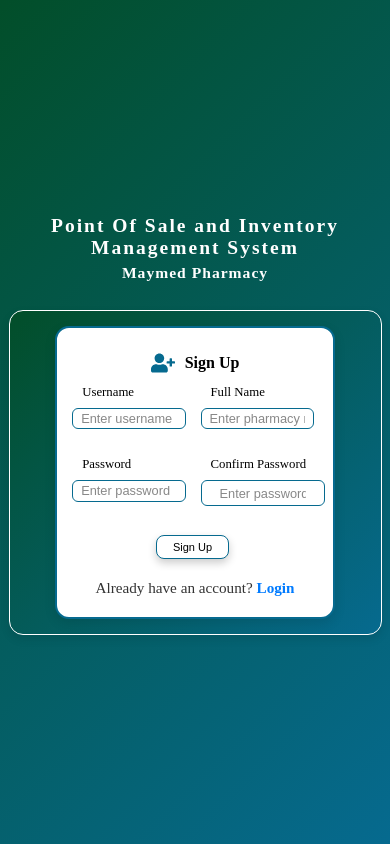
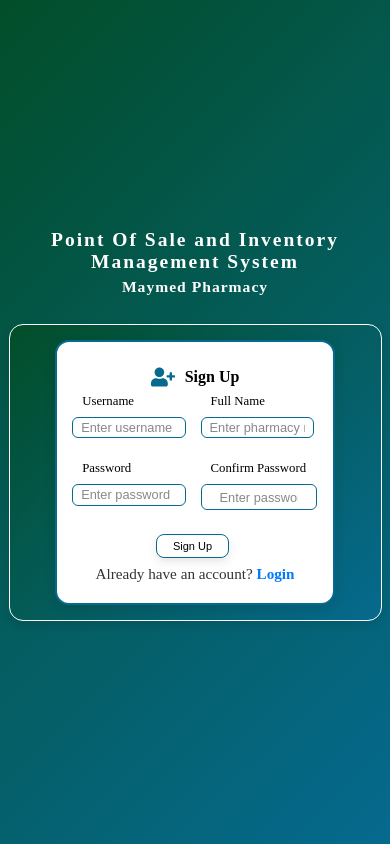
Before and after one commit to pharmacysystem950-hub/noorhayapharmacysystem, a React (Create React App) app: page /signup in a window 390 px wide. Built offline with nearby package versions, Linux system fonts and the light colour scheme.

Commit message:
make ui responsive in all size of screens

```diff
--- a/src/styles/SignUpPage.css
+++ b/src/styles/SignUpPage.css
@@ -58,7 +58,7 @@
     margin: 5px;
     width: 70%;
     max-width: 850px;
-    height: 73%;
+    height:68%;
     max-height: 750px;                  /* center headings/text */
 }
 
@@ -116,7 +116,7 @@ input[type="password"]::placeholder {
 #usernamey,
 #pharmacyNamey,
 #passwordy {
-    width: 77%;
+    width: 70%;
     max-width: 250px;
     max-height: 100px;          /* prevents oversized inputs */
     height: 13%;
@@ -127,6 +127,7 @@ input[type="password"]::placeholder {
     padding: 8px 18px;          /* more comfortable typing */
     font-size: 14px;
     margin-top: 0%;
+    margin-bottom: 0%;
     column-gap: 1.5rem;
 
 }
@@ -156,7 +157,6 @@ input[type="password"]::placeholder {
   font-size: 1.2rem;
   font-weight: 600;
   color: black;
-  margin-bottom: 20px;
 }
 
 .signup-icon {
@@ -176,8 +176,9 @@ input[type="password"]::placeholder {
     margin: 15px auto;  /* auto left & right centers it */
     color: black;          /* white text */
     transition: all 0.3s ease; /* smooth hover effect */
-    box-shadow: 0 4px 8px rgba(0,0,0,0.2); /* subtle shadow */
+    box-shadow: 0 4px 8px rgba(154, 123, 123, 0.2); /* subtle shadow */
     margin-top: 0%;
+    margin-bottom: 2px;
     justify-content: center;
 
 }
@@ -411,7 +412,7 @@ input[type="password"]::placeholder {
 @media (max-width: 600px) {
   .signup-title {
     font-size: 1rem;
-    margin-bottom: 10px;
+    margin-bottom: 5px;
   }
 
   .signup-icon {
```
